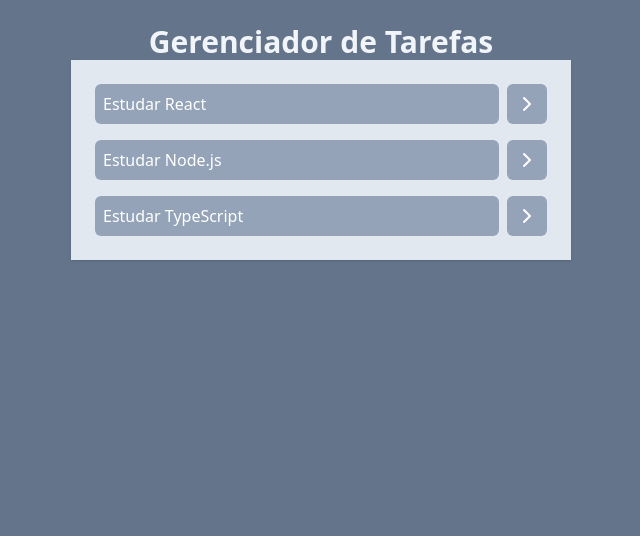
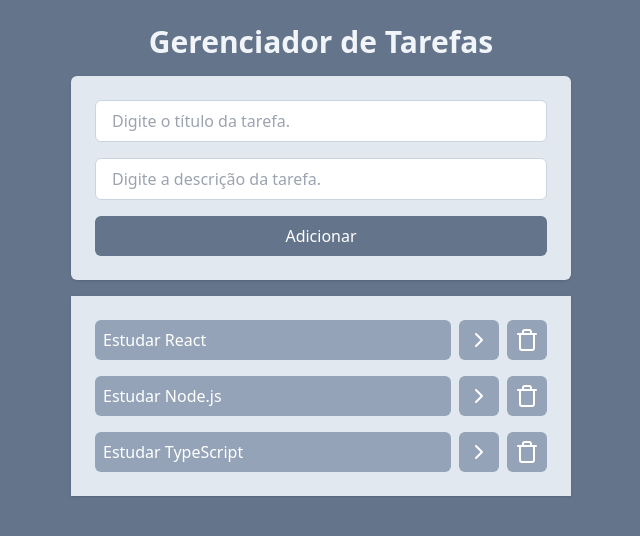
Before and after one commit to DaviMarques-16/React, a React (Vite) app: page / in a window 1280 px wide. Shown: the top 536 px of the page, without its empty margins (319-959 px from the left). Built offline with nearby package versions, Linux system fonts and the light colour scheme.

Commit message:
Inicio gerenciador de tarefas

```diff
--- a/src/App.jsx
+++ b/src/App.jsx
@@ -2,6 +2,7 @@
 import AddTask from './components/AddTask';
 import Tasks from './components/Tasks';
 
+//Estado - State
 function App() {
   const [tasks, setTasks] = useState([{
     id: 1,
@@ -21,6 +22,7 @@
   }, ])
 
 
+//Esta função atualiza o estado das tarefas
 function onTaskClick(taskId)  {
   const newTasks = tasks.map(task => {
     //Preciso atualizar essa tarefa
@@ -37,21 +39,50 @@
 
 }
 
+//Esta função deleta a tarefa
+function onDeleteTaskClick(taskId) {
+  const newTasks = tasks.filter(task => task.id !== taskId)
+  setTasks(newTasks);
+}
+
+//Esta função adiciona uma nova tarefa
+function onAddTaskSubmit (title, description) {
+  const newTask = {
+    id: tasks.length + 1,
+    title: title,
+    description: description,
+    isCompleted: false
+  };
+
+  setTasks([...tasks, newTask])
+}
+
   return (
     <div className='w-screen h-screen bg-slate-500 flex justify-center p-6'>
 
-        <div className='w-[500px]'>
+        <div className='w-[500px] space-y-4'>
 
           <h1 className='text-3xl text-slate-100 font-bold text-center'>
             Gerenciador de Tarefas
           </h1>
 
-          <AddTask />
-          <Tasks tasks={tasks} onTaskClick={onTaskClick} />
+          <AddTask
+            onAddTaskSubmit={onAddTaskSubmit}
+          />
+
+          <Tasks
+           tasks={tasks}
+           onTaskClick={onTaskClick}
+           onDeleteTaskClick={onDeleteTaskClick}
+          />
 
         </div>
     </div>
   )
+  //O componente Task renderiza as props tasks, onTaskClick e onDeleteTaskClick
+  //Essas, recebem os valores do estado e das funções que atualizam o estado
+
+
 }
 
 export default App;
--- a/src/components/AddTask.jsx
+++ b/src/components/AddTask.jsx
@@ -1,5 +1,34 @@
-function AddTask() {
-    <h1>Add Task</h1>
+import { useState } from "react";
+
+function AddTask({onAddTaskSubmit}) {
+
+  const [title, setTitle] = useState('');
+  const [description, setDescription] = useState('');
+
+  return (
+    <div className="space-y-4 p-6 bg-slate-200 rounded-md shadow flex flex-col">
+      <input
+        type="text"
+        placeholder="Digite o título da tarefa."
+        className="border border-slate-300 outline-slate-400 px-4 py-2 rounded-md"
+        value = {title}
+        onChange = {(event) => setTitle(event.target.value)}
+      />
+
+      <input
+        type="text"
+        placeholder="Digite a descrição da tarefa."
+        className="border border-slate-300 outline-slate-400 px-4 py-2 rounded-md"
+        value = {description}
+        onChange = {(event) => setDescription(event.target.value)}
+      />
+
+      <button className="bg-slate-500 text-white px-4 py-2 rounded-md font-medium">
+        Adicionar</button>
+    </div>
+  );
+  //O valor do state é o valor do input!
+  //onChange: atualiza o state com o valor do input
 }
 
 export default AddTask;
--- a/src/components/Tasks.jsx
+++ b/src/components/Tasks.jsx
@@ -1,13 +1,14 @@
-import { ChevronRight, ChevronRightIcon } from "lucide-react";
+import { ChevronRightIcon } from "lucide-react";
+import { TrashIcon } from "lucide-react";
 
-function Tasks (props) { //Passar valores para outra parte do código
+function Tasks ({tasks, onTaskClick, onDeleteTaskClick}) {
     return (
     <ul className="space-y-4 p-6 bg-slate-200 shadow">
-        {props.tasks.map((task) => (
+        {tasks.map((task) => (
             <li key={task.id} className="flex gap-2">
 
                 <button
-                    onClick={() => props.onTaskClick(task.id)}
+                    onClick={() => onTaskClick(task.id)}
                     className={`bg-slate-400 text-left text-white p-2 rounded-md w-full
                         ${task.isCompleted && 'line-through'
                     }`}
@@ -21,10 +22,18 @@
                     <ChevronRightIcon />
                 </button>
 
+                <button
+                    onClick={() => onDeleteTaskClick(task.id)}
+                    className="bg-slate-400 p-2 rounded-md text-white">
+                    <TrashIcon />
+                </button>
+
             </li>
         ))}
     </ul>
     )
+    //As tasks são exportadas do App.jsx como props
+    //As funções exportadas do App.jsx são recebidas como props
 }
 
 export default Tasks;
```
